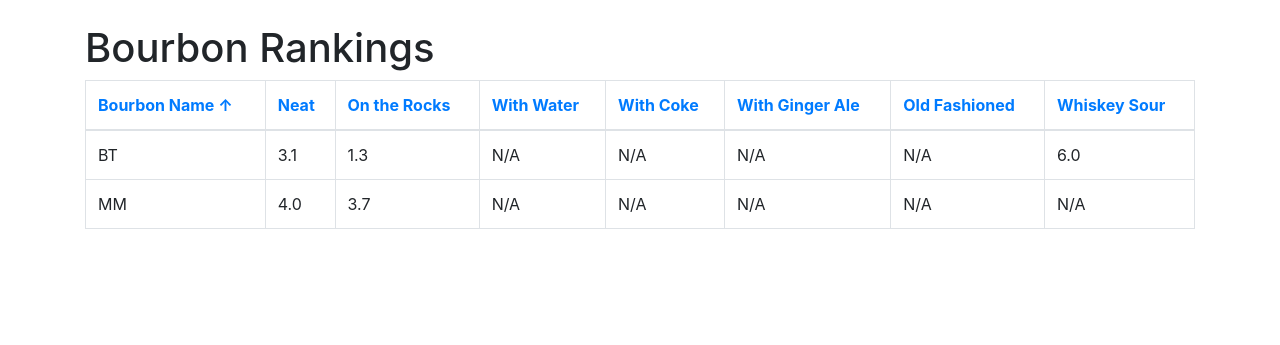
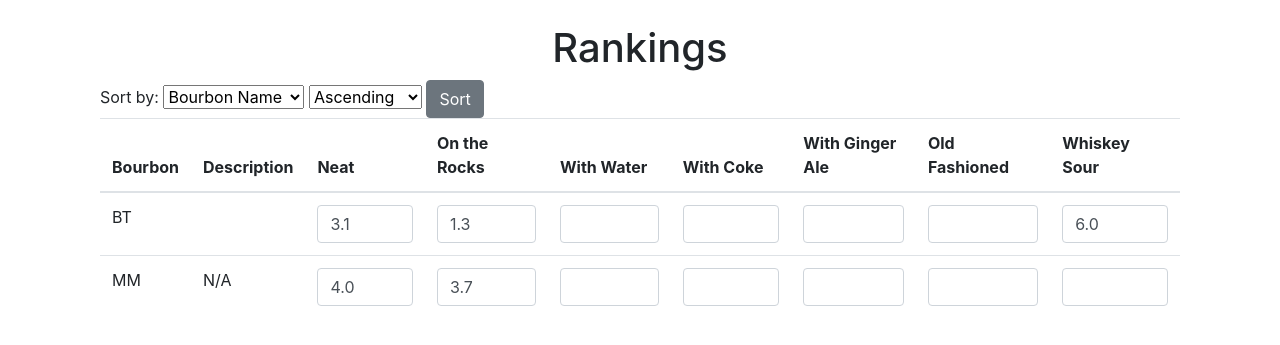
Before and after one commit to KOcasey/bourbon-rankings-app, a Flask app: page /rankings in a window 1280 px wide. Shown: the part 56-401 px from the top of the page. Run offline with Flask 3, Linux system fonts and the light colour scheme; some libraries are stand-ins or nearby versions.

Commit message:
allow updating of rankings in /rankings on site

```diff
--- a/app.py
+++ b/app.py
@@ -107,23 +107,90 @@ def update_ranking():
     return redirect(url_for('rankings'))
 
 
-@app.route('/edit_ranking/<bourbon_name>/<drink_type>', methods=['GET', 'POST'])
+# @app.route('/edit_ranking/<bourbon_name>/<drink_type>', methods=['GET', 'POST'])
+# def edit_ranking(bourbon_name, drink_type):
+#     # Retrieve the ranking based on bourbon name and drink type
+#     ranking = Ranking.query.join(Bourbon).filter(Bourbon.name == bourbon_name, Ranking.drink_type == drink_type).first()
+
+#     if request.method == 'POST':
+#         # Get the new score from the form
+#         new_score = float(request.form['score'])
+
+#         # Update the ranking score
+#         ranking.score = new_score
+#         db.session.commit()
+
+#         # Redirect back to the rankings page
+#         return redirect(url_for('rankings'))
+
+#     return render_template('edit_ranking.html', ranking=ranking)
+
+@app.route('/save_rankings', methods=['POST'])
+def save_rankings():
+    # Loop through all form data to update the rankings
+    for key, value in request.form.items():
+        if key.endswith('_Neat') or key.endswith('_On the Rocks') or key.endswith('_With Water') or \
+           key.endswith('_With Coke') or key.endswith('_With Ginger Ale') or key.endswith('_Old Fashioned') or \
+           key.endswith('_Whiskey Sour'):
+
+            # Extract bourbon name and drink type from the field name
+            bourbon_name, drink_type = key.split('_', 1)
+
+            # Find the bourbon
+            bourbon = Bourbon.query.filter_by(name=bourbon_name).first()
+            if not bourbon:
+                continue
+
+            # Skip empty values
+            if not value.strip():  # Check if the value is an empty string or just spaces
+                continue
+
+            # Check if ranking exists for this bourbon and drink type
+            ranking = Ranking.query.filter_by(bourbon_id=bourbon.id, drink_type=drink_type).first()
+
+            if not ranking:
+                # If no ranking exists, create a new ranking
+                ranking = Ranking(bourbon_id=bourbon.id, drink_type=drink_type, score=float(value))
+                db.session.add(ranking)  # Add the new ranking to the session
+            else:
+                # If ranking exists, update the score
+                ranking.score = float(value)
+
+    # Commit the changes to the database
+    db.session.commit()
+
+    flash("Rankings saved successfully!", "success")
+    return redirect(url_for('rankings'))
+
+
+@app.route('/edit_ranking/<bourbon_name>/<drink_type>', methods=['POST'])
 def edit_ranking(bourbon_name, drink_type):
-    # Retrieve the ranking based on bourbon name and drink type
-    ranking = Ranking.query.join(Bourbon).filter(Bourbon.name == bourbon_name, Ranking.drink_type == drink_type).first()
+    score = request.form.get('score')
 
-    if request.method == 'POST':
-        # Get the new score from the form
-        new_score = float(request.form['score'])
-
-        # Update the ranking score
-        ranking.score = new_score
-        db.session.commit()
-
-        # Redirect back to the rankings page
+    if not score:
+        flash("Score is required", "danger")
         return redirect(url_for('rankings'))
 
-    return render_template('edit_ranking.html', ranking=ranking)
+    score = float(score)
+
+    # Find the bourbon and the ranking for the given drink type
+    bourbon = Bourbon.query.filter_by(name=bourbon_name).first()
+    if not bourbon:
+        flash(f"Bourbon {bourbon_name} not found!", "danger")
+        return redirect(url_for('rankings'))
+
+    ranking = Ranking.query.filter_by(bourbon_id=bourbon.id, drink_type=drink_type).first()
+    if not ranking:
+        flash(f"Ranking not found for {bourbon_name} ({drink_type})", "danger")
+        return redirect(url_for('rankings'))
+
+    # Update the score
+    ranking.score = score
+    db.session.commit()
+
+    flash(f"Successfully updated the ranking for {bourbon_name} ({drink_type})!", "success")
+    return redirect(url_for('rankings'))
+
 
 @app.route('/rank_bourbon', methods=['GET', 'POST'])
 def rank_bourbon():
--- a/templates/rankings.html
+++ b/templates/rankings.html
@@ -1,52 +1,79 @@
 {% extends 'base.html' %}
 
 {% block content %}
-    <h1>Bourbon Rankings</h1>
+<div class="container">
+    <h1 class="text-center">Rankings</h1>
 
-    <table class="table table-bordered">
+    <form method="GET" action="{{ url_for('rankings') }}">
+        <label for="sort_by">Sort by:</label>
+        <select name="sort_by" id="sort_by">
+            <option value="bourbon_name" {% if sort_by == 'bourbon_name' %}selected{% endif %}>Bourbon Name</option>
+            <option value="drink_type" {% if sort_by == 'drink_type' %}selected{% endif %}>Drink Type</option>
+            <option value="Neat" {% if sort_by == 'Neat' %}selected{% endif %}>Neat</option>
+            <option value="On the Rocks" {% if sort_by == 'On the Rocks' %}selected{% endif %}>On the Rocks</option>
+            <option value="With Water" {% if sort_by == 'With Water' %}selected{% endif %}>With Water</option>
+            <option value="With Coke" {% if sort_by == 'With Coke' %}selected{% endif %}>With Coke</option>
+            <option value="With Ginger Ale" {% if sort_by == 'With Ginger Ale' %}selected{% endif %}>With Ginger Ale</option>
+            <option value="Old Fashioned" {% if sort_by == 'Old Fashioned' %}selected{% endif %}>Old Fashioned</option>
+            <option value="Whiskey Sour" {% if sort_by == 'Whiskey Sour' %}selected{% endif %}>Whiskey Sour</option>
+        </select>
+
+        <select name="sort_order" id="sort_order">
+            <option value="asc" {% if sort_order == 'asc' %}selected{% endif %}>Ascending</option>
+            <option value="desc" {% if sort_order == 'desc' %}selected{% endif %}>Descending</option>
+        </select>
+        <button type="submit" class="btn btn-secondary">Sort</button>
+    </form>
+
+    <form method="POST" action="{{ url_for('save_rankings') }}">
+        <table class="table">
             <thead>
                 <tr>
-                <th>
-                    <a href="{{ url_for('rankings', sort_by='bourbon_name', sort_order='asc' if sort_by != 'bourbon_name' or sort_order == 'desc' else 'desc') }}">
-                        Bourbon Name
-                        {% if sort_by == 'bourbon_name' %}
-                            {% if sort_order == 'asc' %}
-                                <span>&#8593;</span>  <!-- Up arrow for ascending -->
-                            {% else %}
-                                <span>&#8595;</span>  <!-- Down arrow for descending -->
-                            {% endif %}
-                        {% endif %}
-                    </a>
-                </th>
-
-                <!-- Dynamically generate the drink type columns -->
-                {% for drink_type in drink_types %}
-                    <th>
-                        <a href="{{ url_for('rankings', sort_by=drink_type, sort_order='asc' if sort_by != drink_type or sort_order == 'desc' else 'desc') }}">
-                            {{ drink_type }}
-                            {% if sort_by == drink_type %}
-                                {% if sort_order == 'asc' %}
-                                    <span>&#8593;</span>  <!-- Up arrow for ascending -->
-                                {% else %}
-                                    <span>&#8595;</span>  <!-- Down arrow for descending -->
-                                {% endif %}
-                            {% endif %}
-                        </a>
-                    </th>
-                {% endfor %}
+                    <th>Bourbon</th>
+                    <th>Description</th>
+                    <th>Neat</th>
+                    <th>On the Rocks</th>
+                    <th>With Water</th>
+                    <th>With Coke</th>
+                    <th>With Ginger Ale</th>
+                    <th>Old Fashioned</th>
+                    <th>Whiskey Sour</th>
                 </tr>
             </thead>
             <tbody>
                 {% for bourbon_name, bourbon_data in rankings.items() %}
                 <tr>
                     <td>{{ bourbon_name }}</td>
+                    <td>{{ bourbon_data.description }}</td>
 
-                <!-- Display ratings for each drink type -->
                     {% for drink_type in drink_types %}
-                    <td>{{ bourbon_data["ratings"].get(drink_type, "N/A") }}</td>
+                    <td>
+                        <input type="number" step="0.1" min="1" max="10" name="{{ bourbon_name }}_{{ drink_type }}"
+                               value="{{ bourbon_data.ratings[drink_type] }}" class="form-control score-input">
+                    </td>
                     {% endfor %}
                 </tr>
                 {% endfor %}
             </tbody>
         </table>
+
+        <!-- Save button will only appear if a score is modified -->
+        <div id="save-btn-container" style="display: none;">
+            <button type="submit" class="btn btn-primary">Save Rankings</button>
+        </div>
+    </form>
+</div>
+
+<script>
+    // Listen for changes to any score input fields
+    const scoreInputs = document.querySelectorAll('.score-input');
+    const saveButtonContainer = document.getElementById('save-btn-container');
+
+    scoreInputs.forEach(input => {
+        input.addEventListener('input', () => {
+            saveButtonContainer.style.display = 'block'; // Show save button when any input is changed
+        });
+    });
+</script>
+
 {% endblock %}
```
Also changed, not shown: instance/bourbon_rankings.db. Lines whose indentation alone changed are shown as unchanged.
